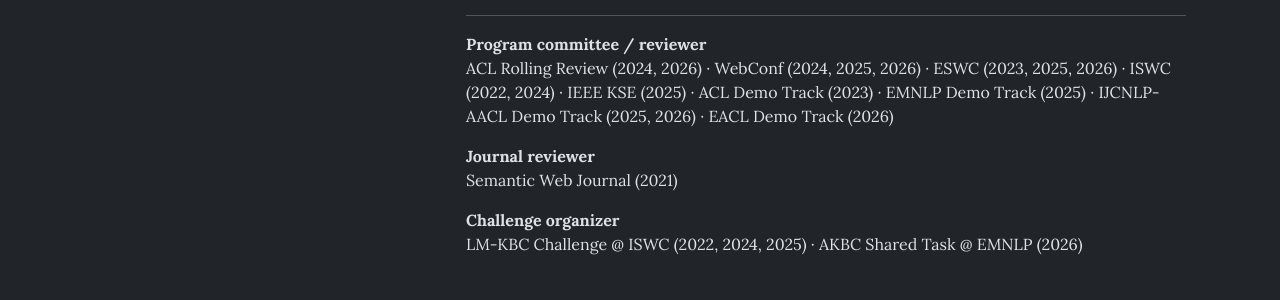
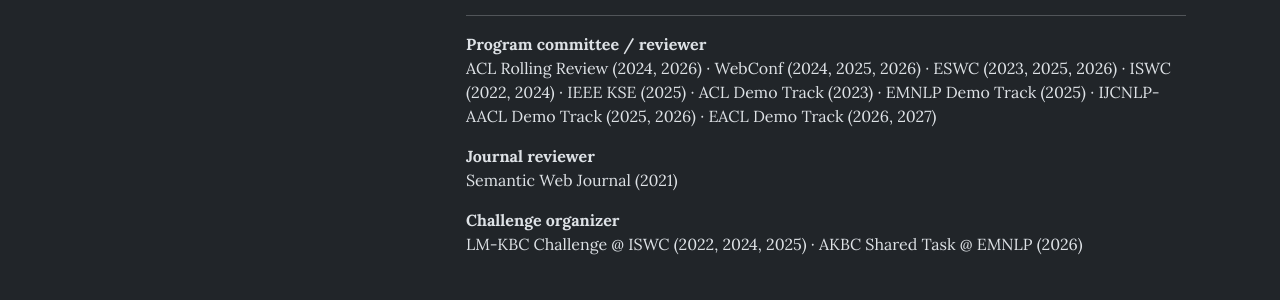
Before and after one commit to phongnt570/phongnt570.github.io, a Jekyll site: the page built from index.html, in a window 1280 px wide and 900 px high, scrolled down 2667 px. Shown: the part 242-542 px from the top of the window. Built offline with Jekyll 4.4.1, drawn with Linux system fonts in a browser that asks for light colours.

Commit message:
add eacl demo track 2027 review
Co-authored-by: Claude <noreply@anthropic.com>

```diff
--- a/_data/services.yml
+++ b/_data/services.yml
@@ -12,7 +12,7 @@
     - ACL Demo Track (2023)
     - EMNLP Demo Track (2025)
     - IJCNLP-AACL Demo Track (2025, 2026)
-    - EACL Demo Track (2026)
+    - EACL Demo Track (2026, 2027)
 
 - role: Journal reviewer
   items:
```
